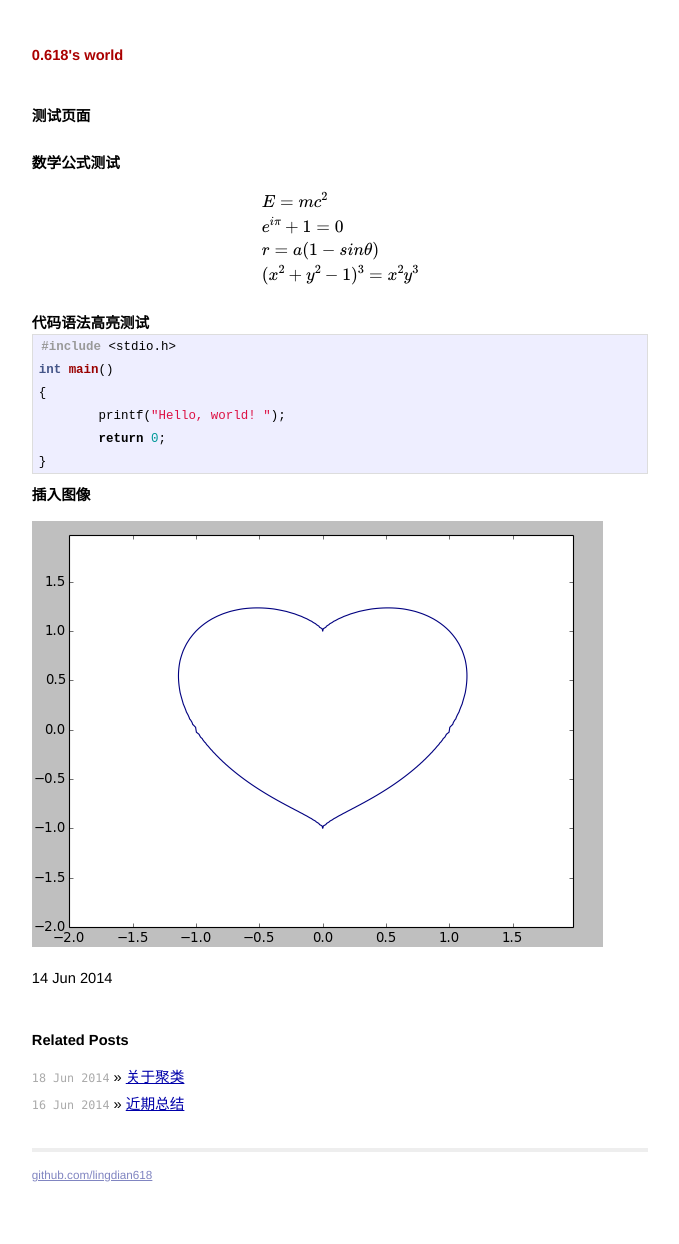
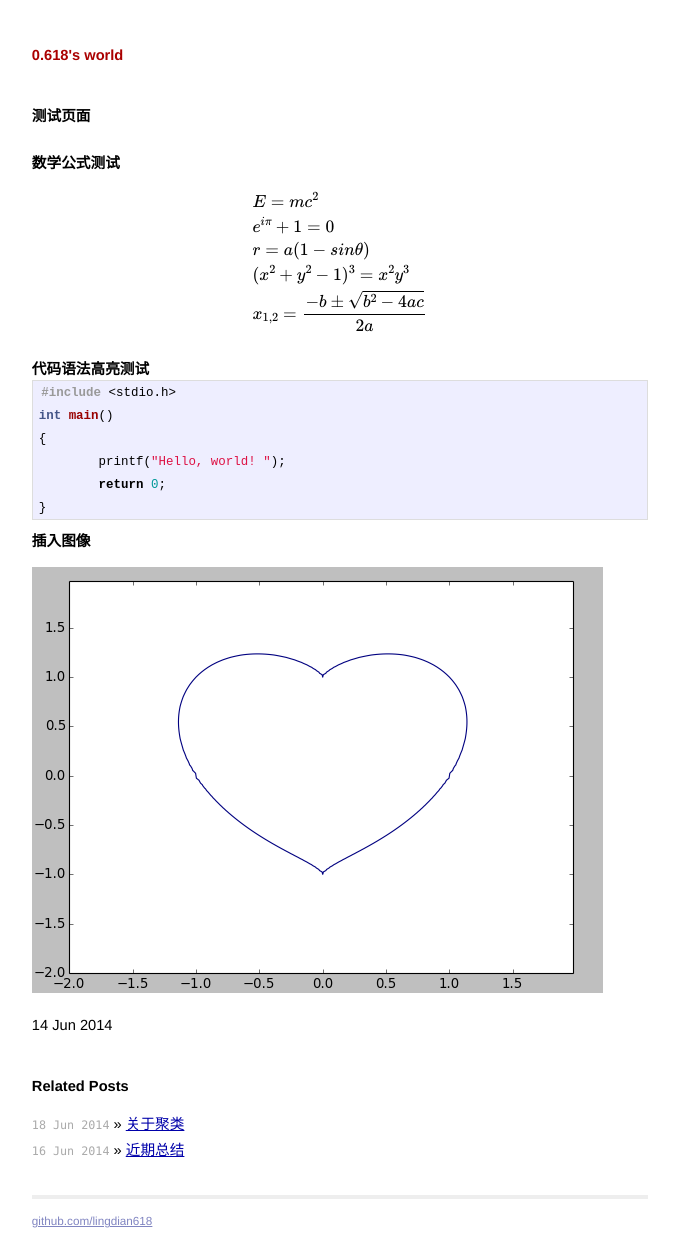
Before and after one commit to SimpleJian/blog, a Jekyll site: the page built from _posts/2014-06-14-test.md, in a window 1280 px wide. Shown: the whole page, without its empty margins (300-979 px from the left). Built offline with Jekyll 4.4.1, drawn with Linux system fonts in a browser that asks for light colours; formulas are drawn with MathJax 3; before the commit the page ends 1198 px from its top, so only the background shows below that.

Commit message:
another push

```diff
--- a/_posts/2014-06-14-test.md
+++ b/_posts/2014-06-14-test.md
@@ -11,10 +11,11 @@ tags: test
 
 $$
 \begin{aligned}
-&  E = mc^2 \\
-&  e^{i\pi}+1 = 0 \\
-&  r = a(1-sin\theta) \\
-&  (x^2+y^2-1)^3 = x^2y^3 \\
+& E = mc^2 \\
+& e^{i\pi}+1 = 0 \\
+& r = a(1-sin\theta) \\
+& (x^2+y^2-1)^3 = x^2y^3 \\
+& x_{1,2} = \frac{-b\pm\sqrt{b^2-4ac}}{2a}
 \end{aligned}
 $$
 
```
Also changed, not shown: 1 other file.
